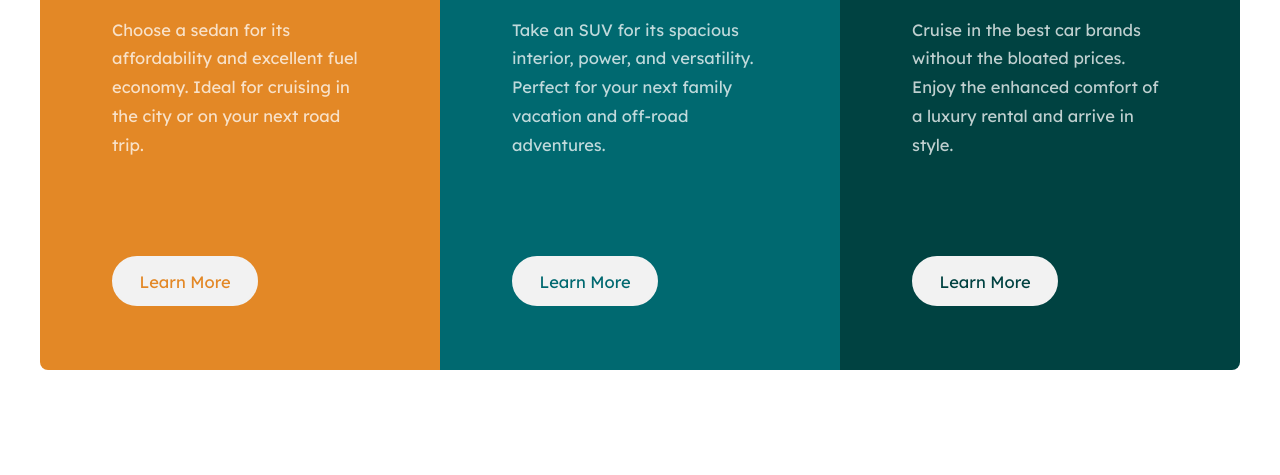
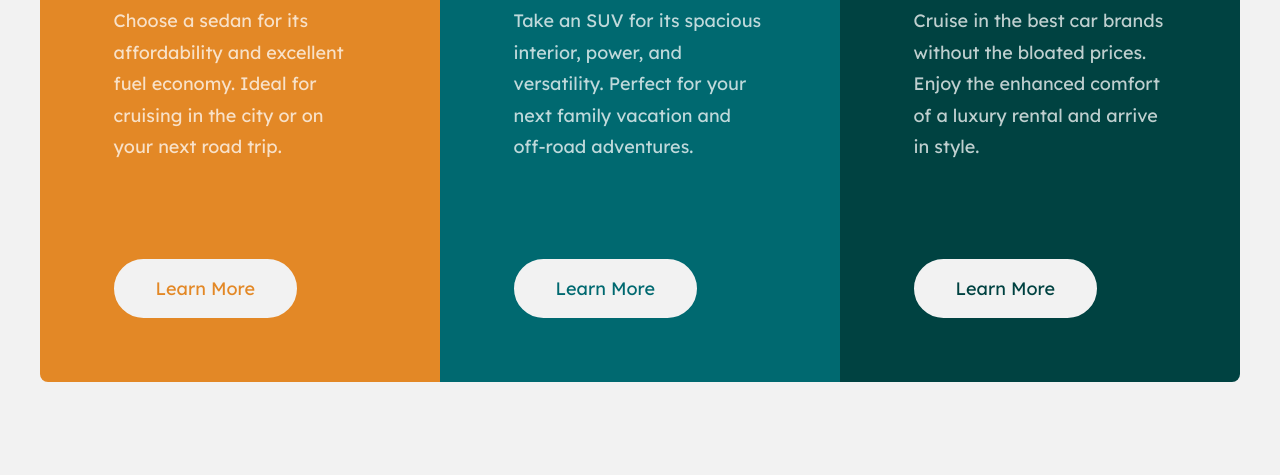
Before and after one commit to sussananukem/Frontend-Mentor, a plain HTML site: page Challenge 07/index.html in a window 1280 px wide. Shown: the part 325-800 px from the top of the page. Drawn offline with Linux system fonts and the light colour scheme.

Commit message:
Challenge 07

```diff
--- a/Challenge 07/scss/_base.scss
+++ b/Challenge 07/scss/_base.scss
@@ -10,7 +10,7 @@
     display: flex;
     align-items: center;
     justify-content: center;
-    background-color: var(--clr-neutral-100);
+    background-color: var(--clr-neutral-200);
     font-family: var(--ff-primary);
     min-height: 100vh;
 }
--- a/Challenge 07/scss/_components.scss
+++ b/Challenge 07/scss/_components.scss
@@ -38,12 +38,16 @@
             border: 2px solid var(--clr-neutral-200);
             border-radius: 30px;
             display: inline-block;
-            padding: .8rem 1.6rem;
+            padding: .8rem 1.7rem;
             text-decoration: none;
             text-align: center;
 
             &:hover {
                 background-color: transparent;
+            }
+
+            @media (min-width: 75em) {
+                padding: 1rem 2.5rem;
             }
         }
 
@@ -91,7 +95,7 @@
         }
 
         @media (min-width: 75em) {
-            padding: 4rem 4.5rem 2rem 4.5rem;
+            padding: 4rem 4.6rem 2rem 4.6rem;
         }
     }
 }
--- a/Challenge 07/scss/_variables.scss
+++ b/Challenge 07/scss/_variables.scss
@@ -18,7 +18,7 @@
     }
 
     @media (min-width: 75em) {
-        --fs-400: 1.03125rem;
+        --fs-400: 1.125rem;
         --fs-700: 2.8125rem;
     }
 }
```
Also changed, not shown: Challenge 07/css/main.css, Challenge 07/design/active-states.jpg (added), Challenge 07/design/desktop-design.jpg (added), Challenge 07/design/desktop-preview.jpg (added), Challenge 07/design/mobile-design.jpg (added), 1 other file.
